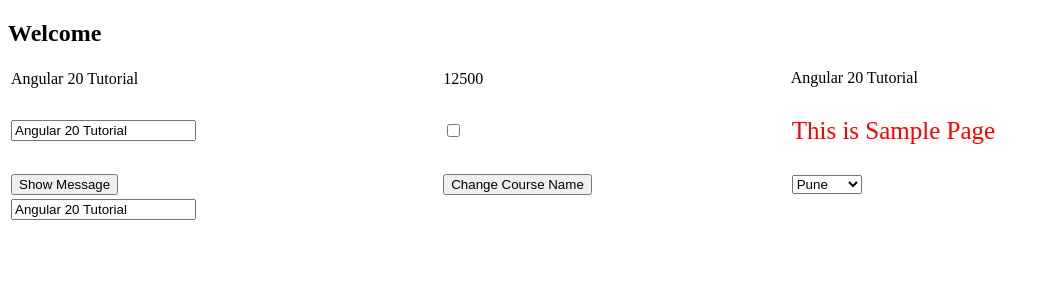
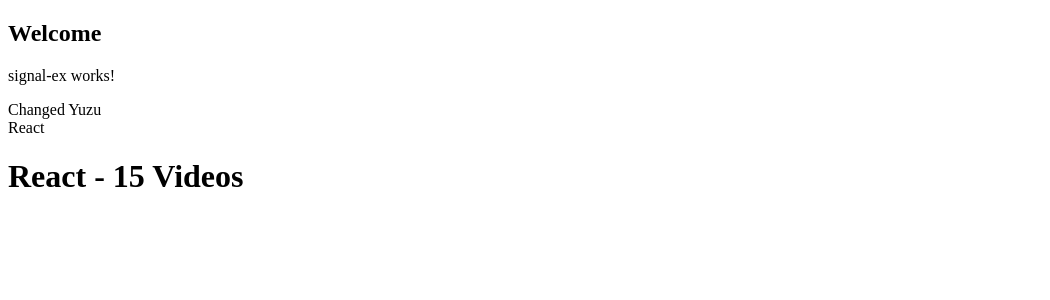
Before and after one commit to yuzu-krs/Angular-20-Tutorial-, an Angular app: page / in a window 1280 px wide. Shown: the top 300 px of the page, without its empty margins (0-1050 px from the left). Built offline with nearby package versions, Linux system fonts and the light colour scheme.

Commit message:
signalや計算signalの使用方法について

```diff
--- a/src/app/app.html
+++ b/src/app/app.html
@@ -1,3 +1,3 @@
 <h2>Welcome</h2>
 
-<app-data-binding></app-data-binding>
+<app-signal-ex></app-signal-ex>
--- a/src/app/app.ts
+++ b/src/app/app.ts
@@ -3,10 +3,11 @@ import { Component, signal } from '@angular/core';
 import { Admin } from './admin/admin';
 import { User } from './user/user';
 import { DataBinding } from './data-binding/data-binding';
+import { SignalEx } from './signal-ex/signal-ex';
 
 @Component({
   selector: 'app-root',
-  imports: [Admin, User, DataBinding],
+  imports: [SignalEx],
   templateUrl: './app.html',
   styleUrl: './app.css',
 })
--- /dev/null
+++ b/src/app/signal-ex/signal-ex.html
@@ -0,0 +1,13 @@
+<p>signal-ex works!</p>
+
+<span>{{ firstName }}</span>
+
+<br />
+
+<span>{{ courseName() }} </span>
+
+<br />
+
+<h1>
+  {{ courseDetail() }}
+</h1>
--- /dev/null
+++ b/src/app/signal-ex/signal-ex.ts
@@ -0,0 +1,36 @@
+import { Component, signal } from '@angular/core';
+import { computed } from '@angular/core';
+
+@Component({
+  selector: 'app-signal-ex',
+  imports: [],
+  templateUrl: './signal-ex.html',
+  styleUrl: './signal-ex.css',
+})
+export class SignalEx {
+  firstName: string = 'Yuzu';
+  productName = 'Moto';
+
+  // Signalの定義
+  // 型あり、型なし両方の定義が可能
+  courseName = signal<string>('Angular');
+  courseDuration = signal('15 Videos');
+
+  // computed Signalの定義
+  //計算シグナル courseName と courseDuration を結合
+  // set や update メソッドは使えない
+  courseDetail = computed(() => this.courseName() + ' - ' + this.courseDuration());
+
+  constructor() {
+    this.firstName = 'Changed Yuzu';
+    console.log(this.firstName);
+
+    console.log(this.courseName()); // Signalの値の取得,()が必要
+
+    setTimeout(() => {
+      this.courseName.set('React'); // Signalの値の変更
+    }, 5000);
+
+    console.log(this.courseName()); // Signalの値の取得,()が必要
+  }
+}
```
Also changed, not shown: src/app/signal-ex/signal-ex.css (added), 1 other file (tests, documents, lock files or other folders).
